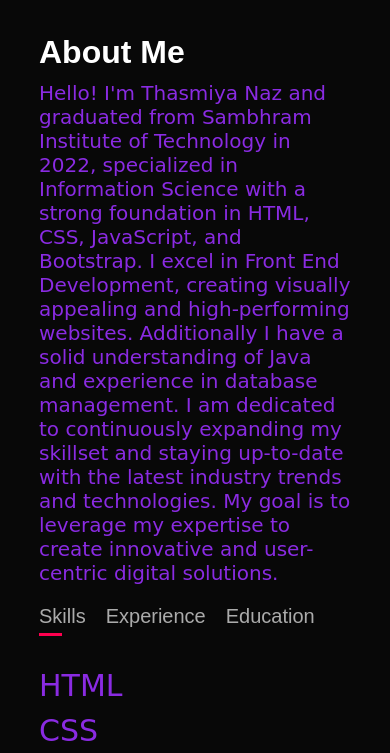
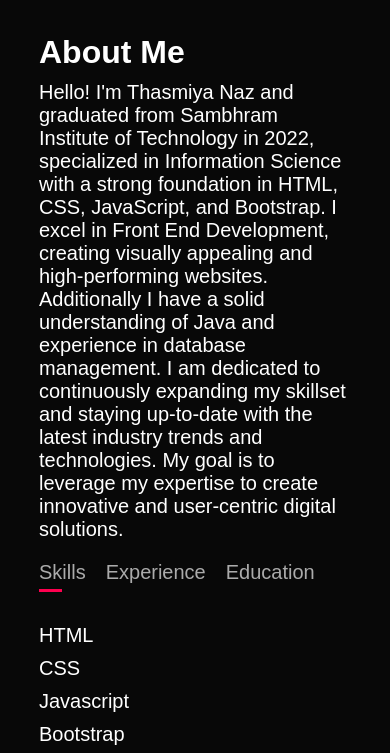
Before and after one commit to TashuNaz/resume, a plain HTML site: page index.html in a window 390 px wide. Shown: the part 846-1599 px from the top of the page. Drawn offline with Linux system fonts and the light colour scheme.

Commit message:
Update Portfolio.css
small screen color and font

```diff
--- a/Portfolio.css
+++ b/Portfolio.css
@@ -281,4 +281,12 @@ body{
     }
 #aboutp{
     font-size: 20px;
+    color: white;
+    font-family: 'Poppins', sans-serif;
 }
+
+.tab-contents ul li span{
+    font-size: 20px;
+    color:  white;
+    font-family: 'Poppins', sans-serif;
+}
```
